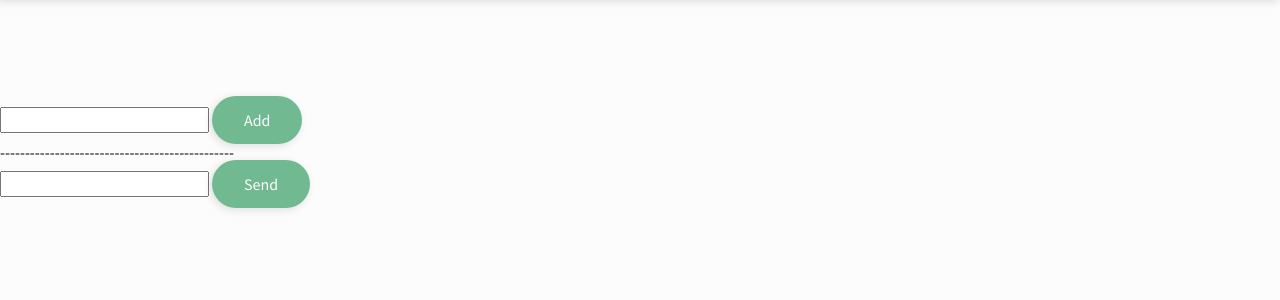
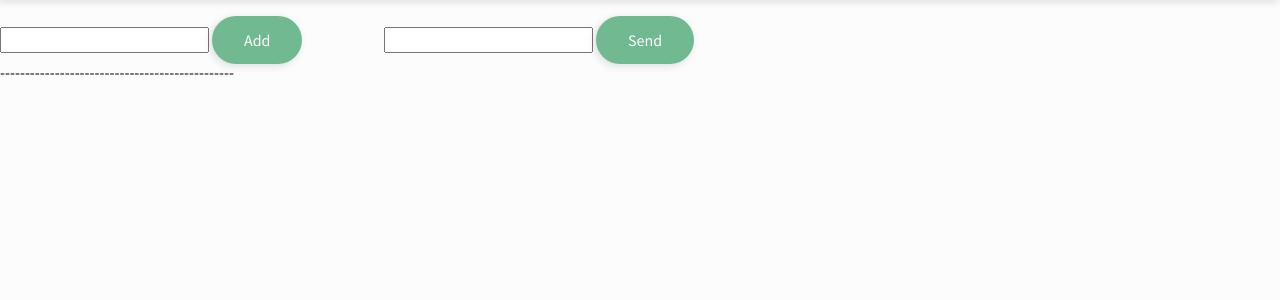
Before and after one commit to Agnar22/PU, a Django app: page /chat/ in a window 1280 px wide. Shown: the part 64-364 px from the top of the page. Run offline with Django 3.2, Linux system fonts and the light colour scheme; the visitor is signed in with stand-in values (Sample User, id 1); data that the repository does not hold is empty.

Commit message:
CSS Grid

```diff
--- a/assets/css/styles.css
+++ b/assets/css/styles.css
@@ -613,10 +613,15 @@ p a, .link {
     height: 32px;
     margin-bottom: 1rem; }
 
-#messages .user img {
+.wrapper .user img {
         margin-top: 10%;
         width: 42px;
         height: 42px;
         object-fit: cover;
         border-radius: 100px; }
+
+.wrapper {
+  display: grid;
+  grid-template-columns: 30% 70%;
+}
 /*# sourceMappingURL=styles.css.map */
--- a/chat/templates/chat/messages.html
+++ b/chat/templates/chat/messages.html
@@ -6,6 +6,7 @@
 {% block body %}
 {% include 'navbar.html' %}
     <br><br><br><br><br>
+
     {% for message in messages %}
         <div {% if message.tags %} class="snackbar {{ message.tags }}"{% endif %}>
             {% if message.tags == 'success' %}
@@ -21,8 +22,8 @@
         </div>
     {% endfor %}
 
-    <div id="messages">
-    <br><br><br><br><br>
+    <div class="wrapper">
+        <div class="left-side">
             <div class="add-persons">
                  <form method="post" >
                     {% csrf_token %}
@@ -33,26 +34,21 @@
                 -----------------------------------------------
             </div>
             <div class="contacts">
-            <div class="person-list">
+                <div class="user-rating">
                     {% for curr_info in info %}
                         <a class="user" href="{% url 'chat' chat_person_id=curr_info.1.pk %}" name="Choose_chat" value={{ curr_info.1.pk }}>
                             <img src="{% static 'img/girl.jpg' %}" alt="girl">
-                        <div class="user-rating">
                                 <p>{{  curr_info.1.first_name }} {{ curr_info.1.last_name}}</p>
                                 <p>{{ curr_info.0.content }}</p>
-                        </div>
                         </a>
                         --------------------------------------------
                     {%  endfor %}
                 </div>
             </div>
-        <div class="chat">
+        </div>
+        <div class="user">
             {% for message in messages %}
-                <div class="user">
-                    <div class="user-rating">
                         <p>{{ message.messager }}: {{ message.content }}</p>
-                    </div>
-                </div>
             {%  endfor %}
             <form method="post" >
             {% csrf_token %}
```
Lines whose indentation alone changed are shown as unchanged.
